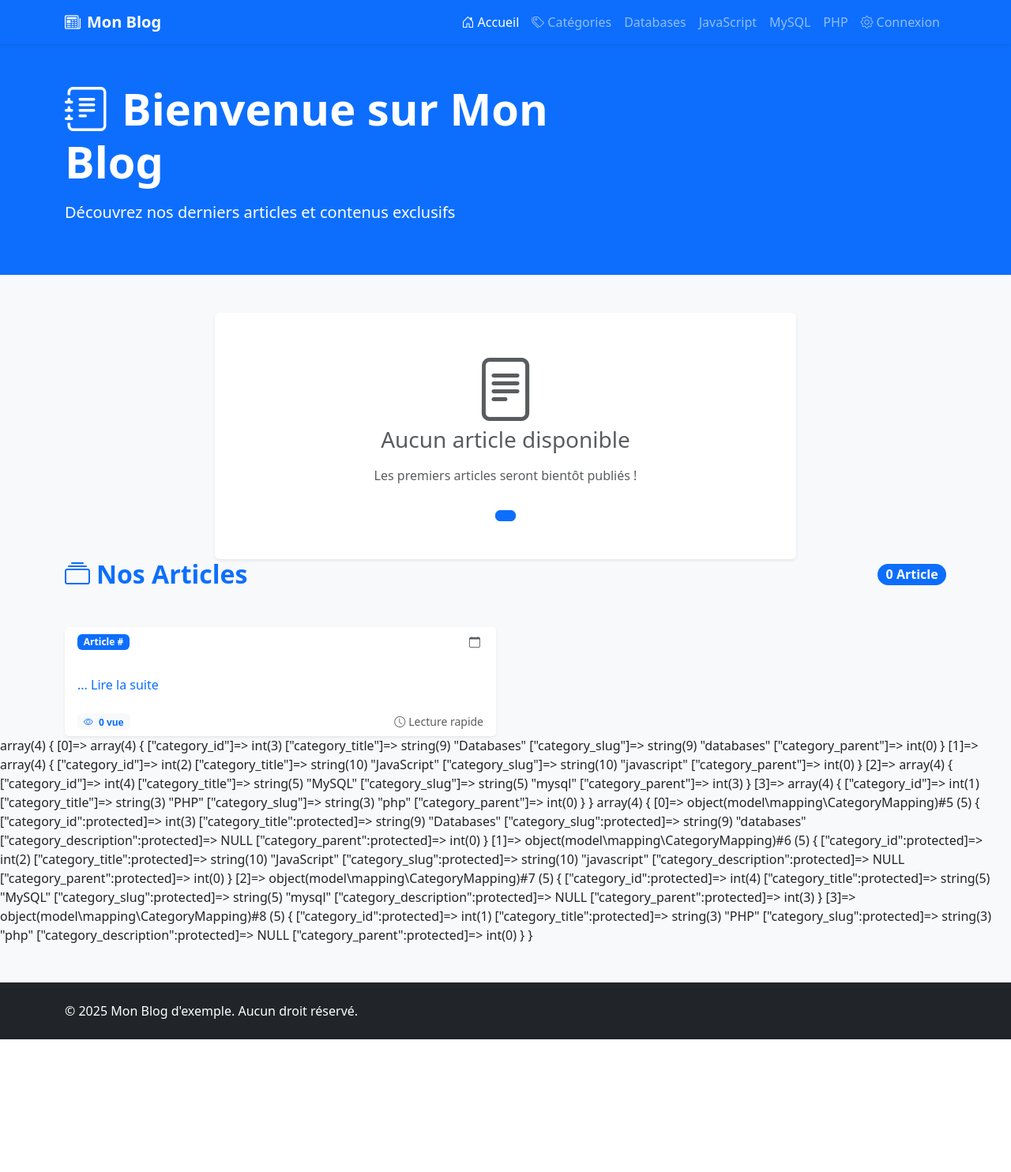
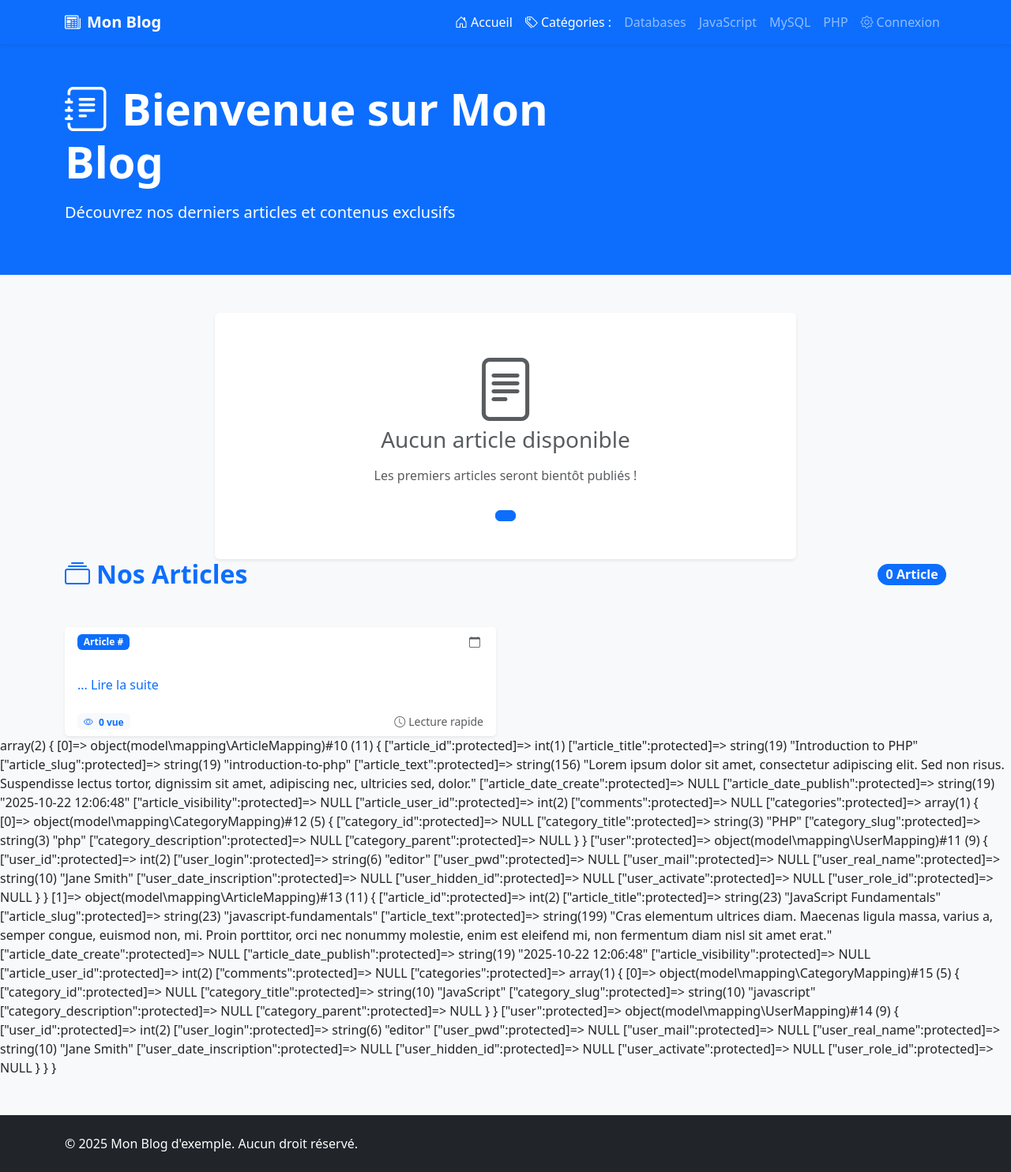
Before and after one commit to WebDevCF2m2025/blog-php-oo-mvc, a PHP site: page / in a window 1280 px wide. Shown: the whole page at 79% size. Before the commit the page ends 1316 px from the top, so only its background shows below. Run offline with PHP 8.4, Linux system fonts and the light colour scheme; data comes from the database, SQL or seed files in the repository.

Commit message:
Article to homepage

```diff
--- a/controller/publicController.php
+++ b/controller/publicController.php
@@ -2,6 +2,9 @@
 
 use model\manager\CategoryManager;
 use model\mapping\CategoryMapping;
+use model\manager\ArticleManager;
+use model\mapping\ArticleMapping;
+use model\mapping\UserMapping;
 
 // homepage
 if(empty($_GET['pg'])){
@@ -13,5 +16,52 @@ if(empty($_GET['pg'])){
         $cat = new CategoryMapping($category);
         $listCategories[] = $cat;
     }
+    // récupération des articles pour la homepage
+    $articleManager = new ArticleManager($connectPDO);
+    $articles = $articleManager->getArticles();
+    $listArticles = [];
+    foreach($articles as $article){
+        $art = new ArticleMapping($article);
+        // gestion de l'auteur de l'article
+        $user = new UserMapping($article);
+        $art->setUser($user);
+        // gestion des catégories de l'article
+        $cats = [];
+        if(isset($article['category_slug'])){
+            $arrSlug = explode("|||", $article['category_slug']);
+            $arrTitle = explode("|||", $article['category_title']);
+            for($i=0; $i<count($arrSlug); $i++){
+                $c = new CategoryMapping([]);
+                $c->setCategorySlug($arrSlug[$i]);
+                $c->setCategoryTitle($arrTitle[$i]);
+                $cats[] = $c;
+            }
+            $art->setCategories($cats);
+        }
+        $listArticles[] = $art;
+    }
+
     require_once RACINE_PATH."/view/home.html.php";
+}else{
+    // autres pages
+    $page = $_GET['pg'];
+    switch ($page) {
+        case "category":
+            // page catégorie
+            require_once RACINE_PATH."/controller/categoryController.php";
+            break;
+        case "article":
+            // page article
+            require_once RACINE_PATH."/controller/articleController.php";
+            break;
+        case "connection":
+            // page connexion
+            require_once RACINE_PATH."/controller/connectionController.php";
+            break;
+        default:
+            // page 404
+            require_once RACINE_PATH."/view/404.html.php";
+            break;
+    }
+
 }
--- /dev/null
+++ b/model/manager/ArticleManager.php
@@ -0,0 +1,32 @@
+<?php
+
+namespace model\manager;
+
+use model\ManagerInterface;
+use PDO;
+
+class ArticleManager implements ManagerInterface
+{
+
+    private PDO $db;
+    public function __construct(PDO $connect)
+    {
+        $this->db = $connect;
+    }
+    public function getArticles(): array
+    {
+        $sql = "SELECT a.`article_id`, a.`article_title`, a.`article_slug`, a.`article_text`,  a.`article_date_publish`,a.`article_user_id`,
+                       u.`user_id`, u.`user_login`, u.`user_real_name`,
+                       GROUP_CONCAT(c.`category_slug` SEPARATOR '|||') AS category_slug, GROUP_CONCAT(c.`category_title` SEPARATOR '|||') AS category_title
+                FROM `article` a
+                INNER JOIN `user` u ON a.`article_user_id`=u.`user_id`
+                LEFT JOIN `article_has_category` h on a.article_id = h.article_article_id
+                LEFT JOIN `category` c ON h.`category_category_id`= c.`category_id`
+                WHERE a.article_visibility = 2
+                GROUP BY a.`article_id`
+                ORDER BY a.`article_date_publish` DESC";
+        $stmt = $this->db->prepare($sql);
+        $stmt->execute();
+        return $stmt->fetchAll(PDO::FETCH_ASSOC);
+    }
+}
--- a/model/mapping/ArticleMapping.php
+++ b/model/mapping/ArticleMapping.php
@@ -5,6 +5,7 @@ namespace model\mapping;
 use Exception;
 use model\AbstractMapping;
 use model\StringTrait;
+use model\mapping\UserMapping;
 
 class ArticleMapping extends AbstractMapping
 {
@@ -18,6 +19,8 @@ class ArticleMapping extends AbstractMapping
     protected ?int $article_user_id = null;
     protected ?array $comments = null;
     protected ?array $categories = null;
+
+    protected ?UserMapping $user = null;
 
     use StringTrait;
     public function getArticleId(): ?int
@@ -129,6 +132,14 @@ class ArticleMapping extends AbstractMapping
     {
         $this->categories = $categories;
     }
+    public function getUser(): ?UserMapping
+    {
+        return $this->user;
+    }
+    public function setUser(?UserMapping $user): void
+    {
+        $this->user = $user;
+    }
 
 
 }
--- a/view/home.html.php
+++ b/view/home.html.php
@@ -30,8 +30,8 @@
                     </a>
                 </li>
                 <li class="nav-item">
-                    <a class="nav-link" href="#">
-                        <i class="bi bi-tags me-1"></i>Catégories
+                    <a class="nav-link disabled text-white" href="#">
+                        <i class="bi bi-tags me-1"></i>Catégories :
                     </a>
                 </li>
                 <?php
@@ -140,7 +140,7 @@
 
 </div>
 <?php
-var_dump($categories,$listCategories);
+var_dump($listArticles);
 ?>
 <!-- Footer -->
 <footer class="bg-dark text-white mt-5 py-4">
```
